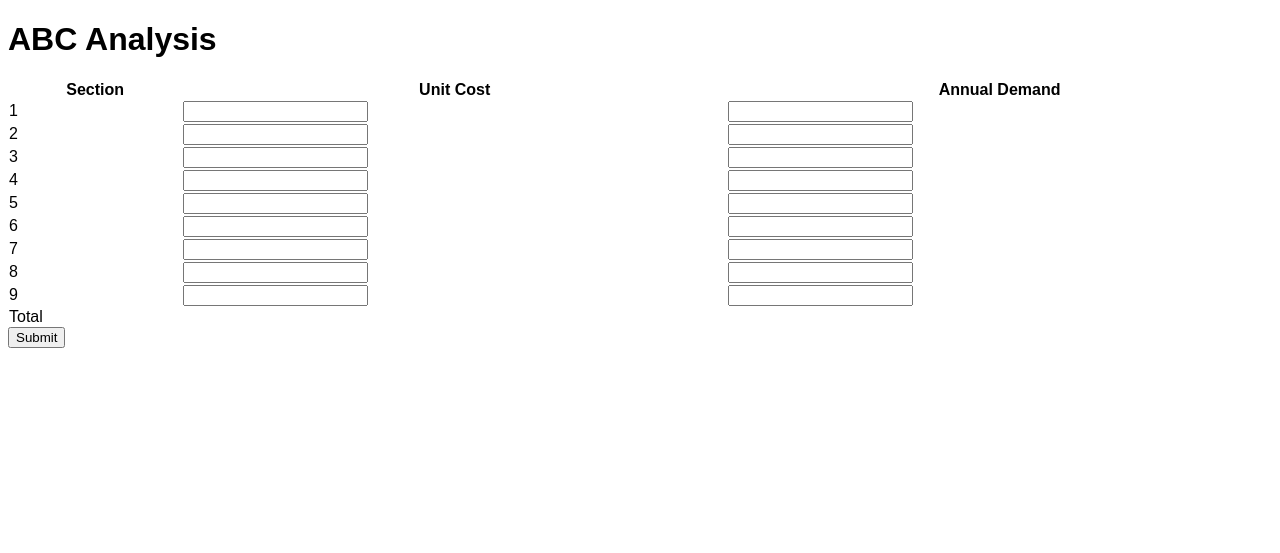
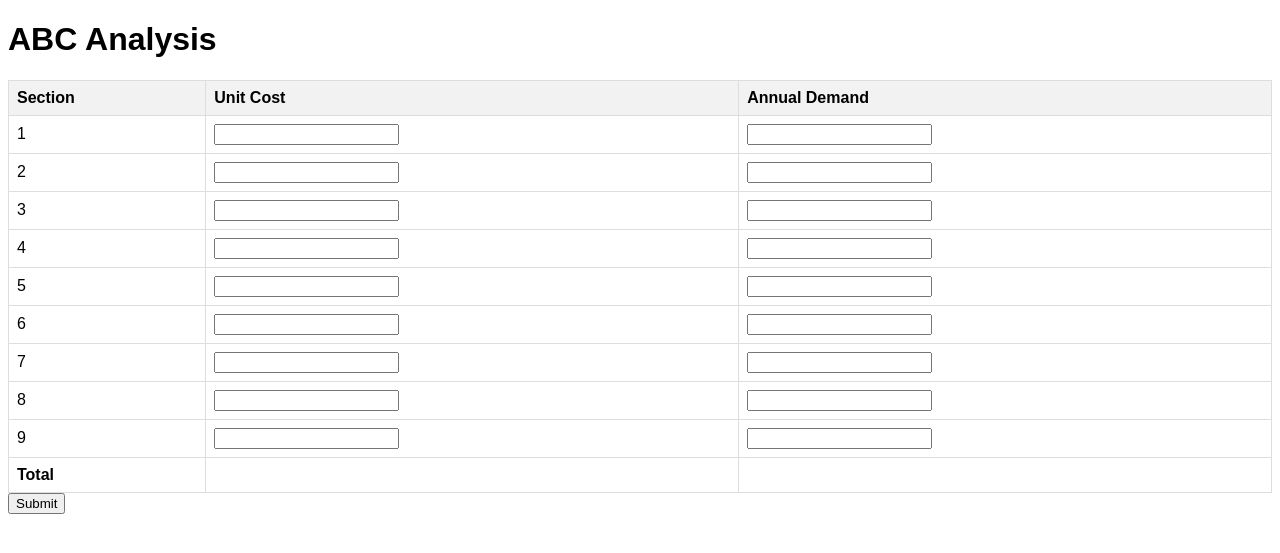
Before and after one commit to 3rr0r-I/ABC-Analysis-WEB-APP, a Flask app: page / in a window 1280 px wide. Shown: the top 553 px of the page. Run offline with Flask 3, Linux system fonts and the light colour scheme.

Commit message:
Update style.css

```diff
--- a/static/style.css
+++ b/static/style.css
@@ -5,3 +5,18 @@ body {
 table {
     width: 100%;
     border-collapse: collapse;
+}
+
+th, td {
+    border: 1px solid #ddd;
+    padding: 8px;
+}
+
+th {
+    background-color: #f2f2f2;
+    text-align: left;
+}
+
+tfoot td {
+    font-weight: bold;
+}
```
